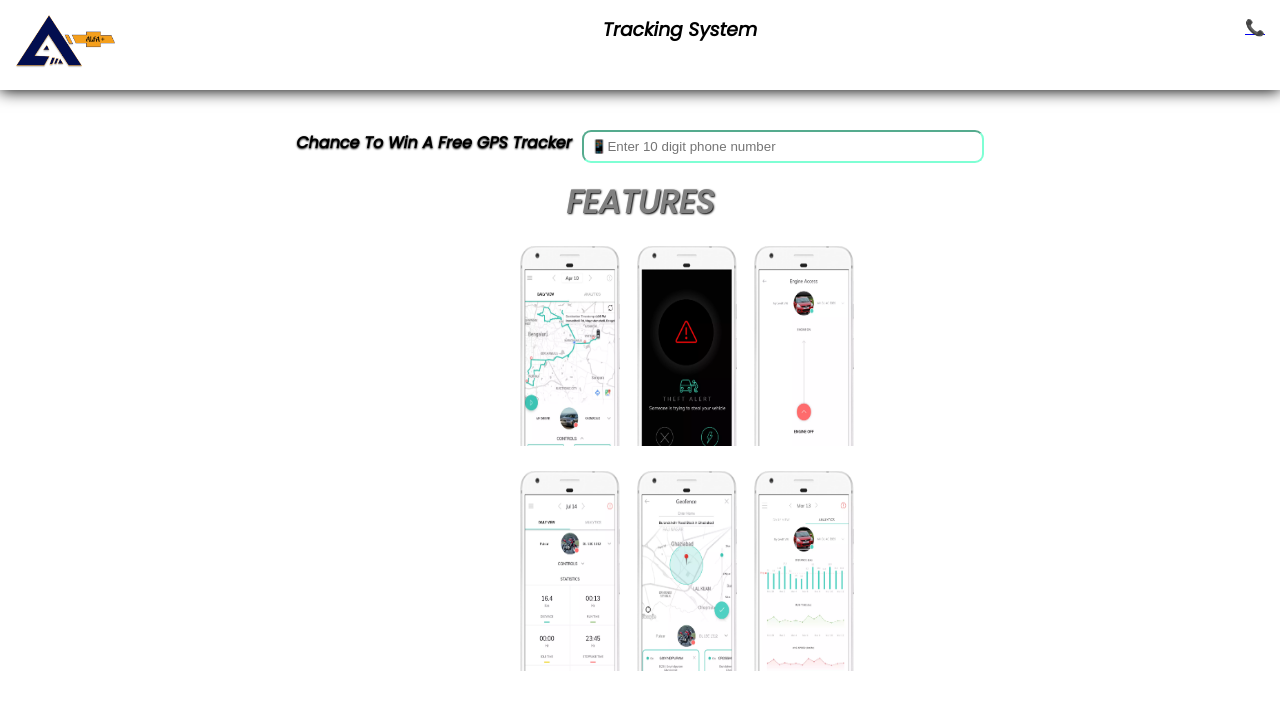
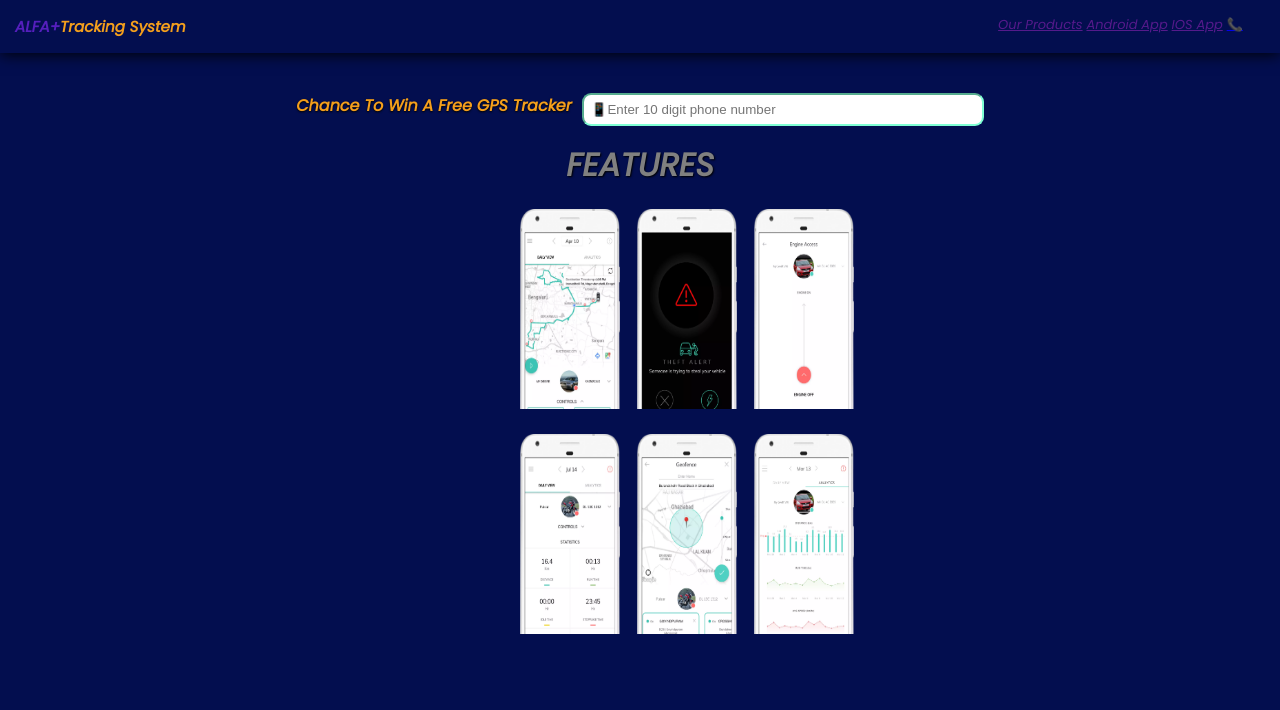
Before and after one commit to Godwin1603/gps-website, a plain HTML site: page index.html in a window 1280 px wide. Drawn offline with Linux system fonts and the light colour scheme.

Commit message:
fix:changed title name

```diff
--- a/index.html
+++ b/index.html
@@ -14,10 +14,15 @@
 <body>
     <nav class="navbar">
         <div class="logo">
-        <img src="Group 3.png" width="100px">
+        <h3>ALFA+</h3>
+
     </div>
         <h3>Tracking System</h3>
-        <a href="tel:6379656950">📞</a>
+        <div class="marketing">
+        <a href="">Our Products</a>
+        <a href="">Android App</a>
+        <a href="">IOS App</a>
+        <a href="tel:6379656950">📞</a></div>
 
     </nav>
 
@@ -56,6 +61,7 @@
 
 
 
+
 <script src="script.js"></script>
 </body>
 </html>
--- a/style.css
+++ b/style.css
@@ -6,6 +6,8 @@
 }
 body{
     font-family: 'Poppins', sans-serif;
+    background-color:#030E4F;
+    color: #F49F1C;
 }
 .navbar{
 
@@ -13,8 +15,17 @@ body{
 
   box-shadow: 0px 1px 15px black;
   display: flex;
-  justify-content:space-between;
+  font-size: small;
 
+}
+.marketing{
+
+    margin-left:65%;
+    justify-content: space-between;
+
+}
+.marketing:hover{
+   color: black;
 }
 .container1{
     margin-top: 40px;
@@ -33,7 +44,7 @@ body{
 }
 .features{
     display: flex;
-    background-color:white;
+    background-color:#030E4F;
     width: 350px;
     height: 450px;
     flex-wrap: wrap;
@@ -51,7 +62,6 @@ h1{
     margin-top: 15px;
     text-shadow: 1px 1px 2px black;
 }
-
 .logo{
-
+    color:#551fbd;
 }
```
